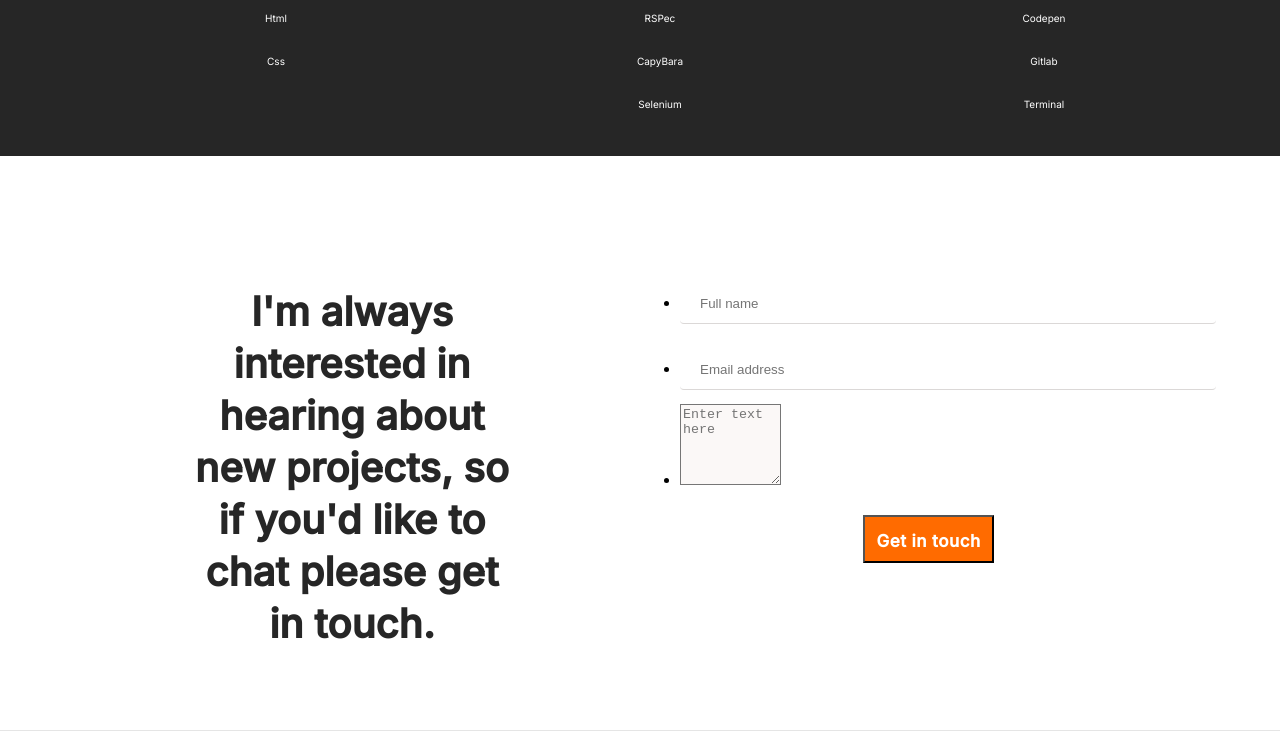
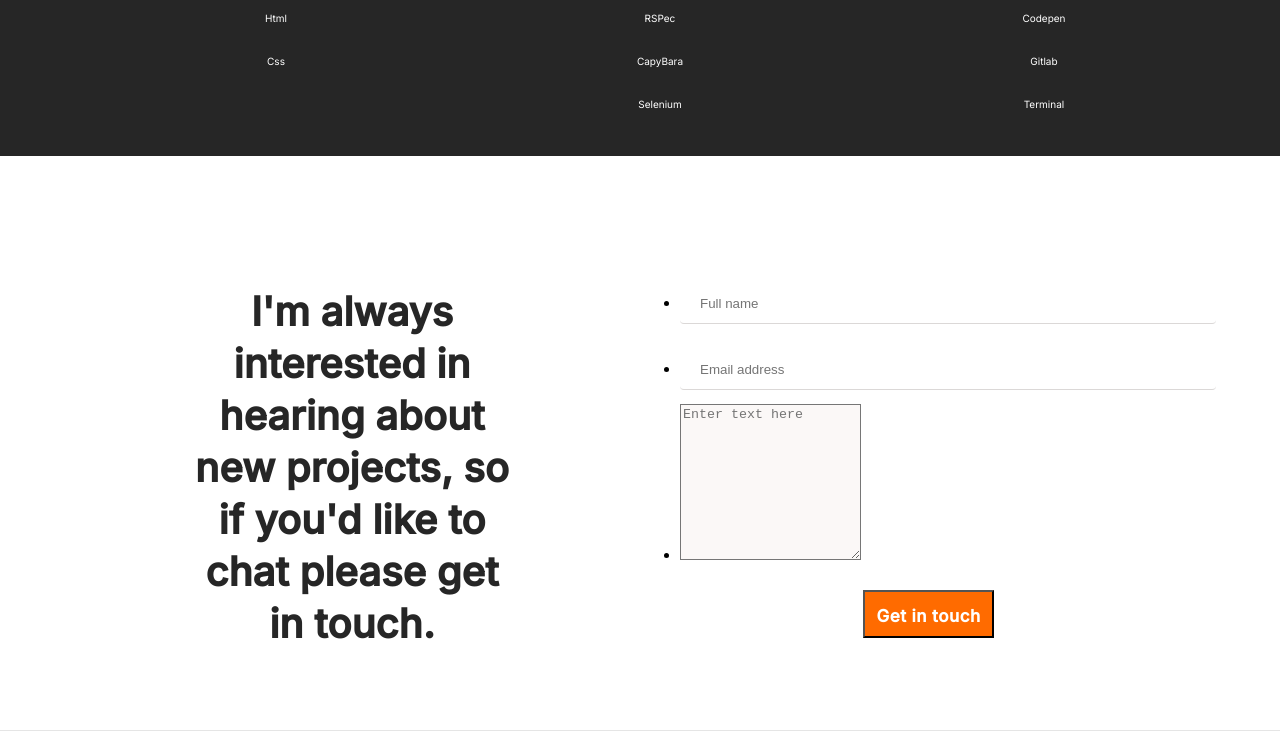
Before and after one commit to SSEKPIUS/Microverse-Portfolio, a website: page index.html in a window 1280 px wide. Shown: the part 3312-4045 px from the top of the page. Drawn offline with Linux system fonts and the light colour scheme.

Commit message:
Made cahnges to index.html

```diff
--- a/index.html
+++ b/index.html
@@ -247,7 +247,7 @@ don’t hestiate to contact me.
                     <input type="email" id="email" name="email" placeholder="Email address" required>
                   </li>
                   <li>
-                    <textarea name="" id="" cols="10" rows="5" placeholder="Enter text here" maxlength="500" required></textarea>
+                    <textarea name="textarea" id="textarea" rows="10" placeholder="Enter text here" maxlength="500" required></textarea>
                   </li>
                 </ul>
                 <input type="submit" value="Get in touch">
```
